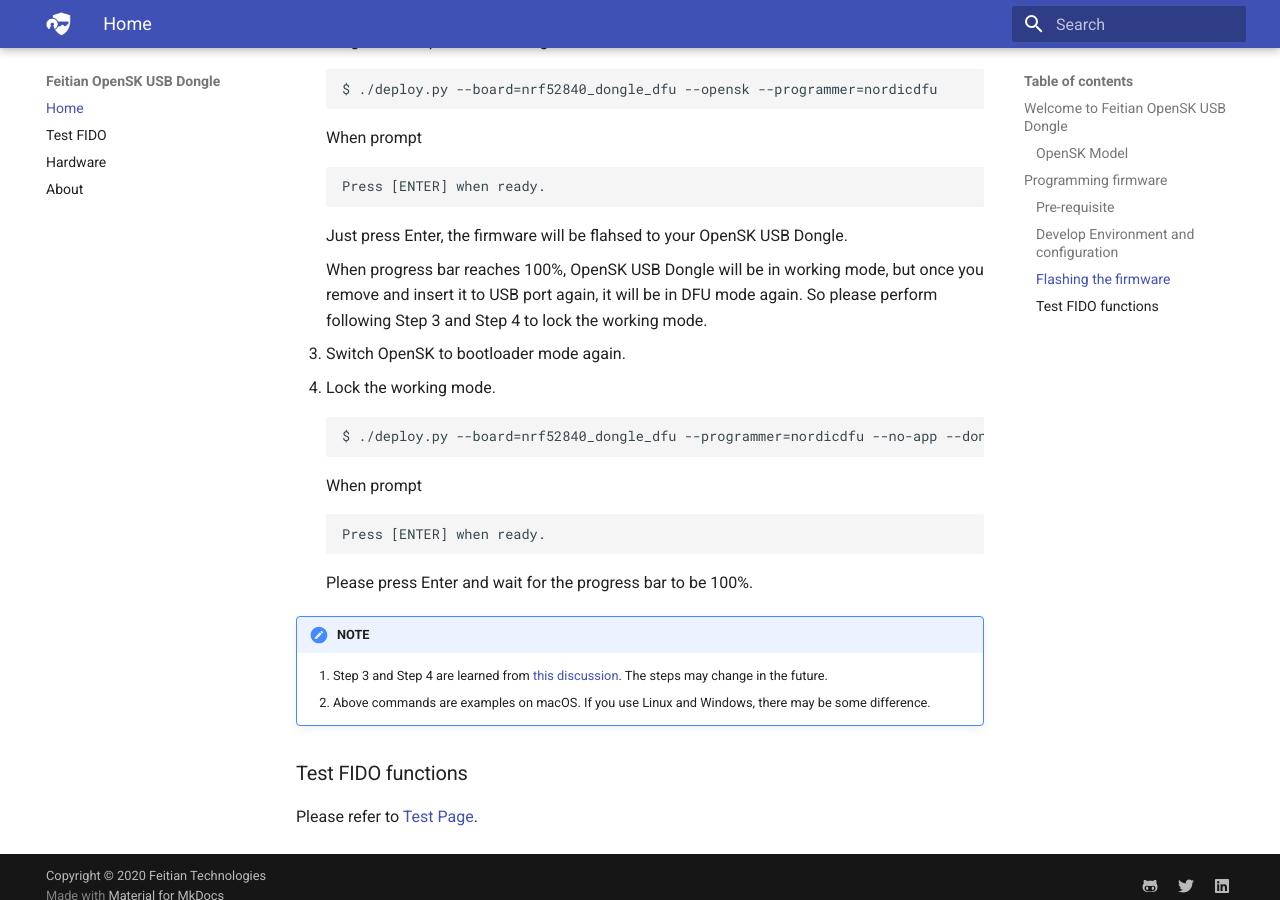
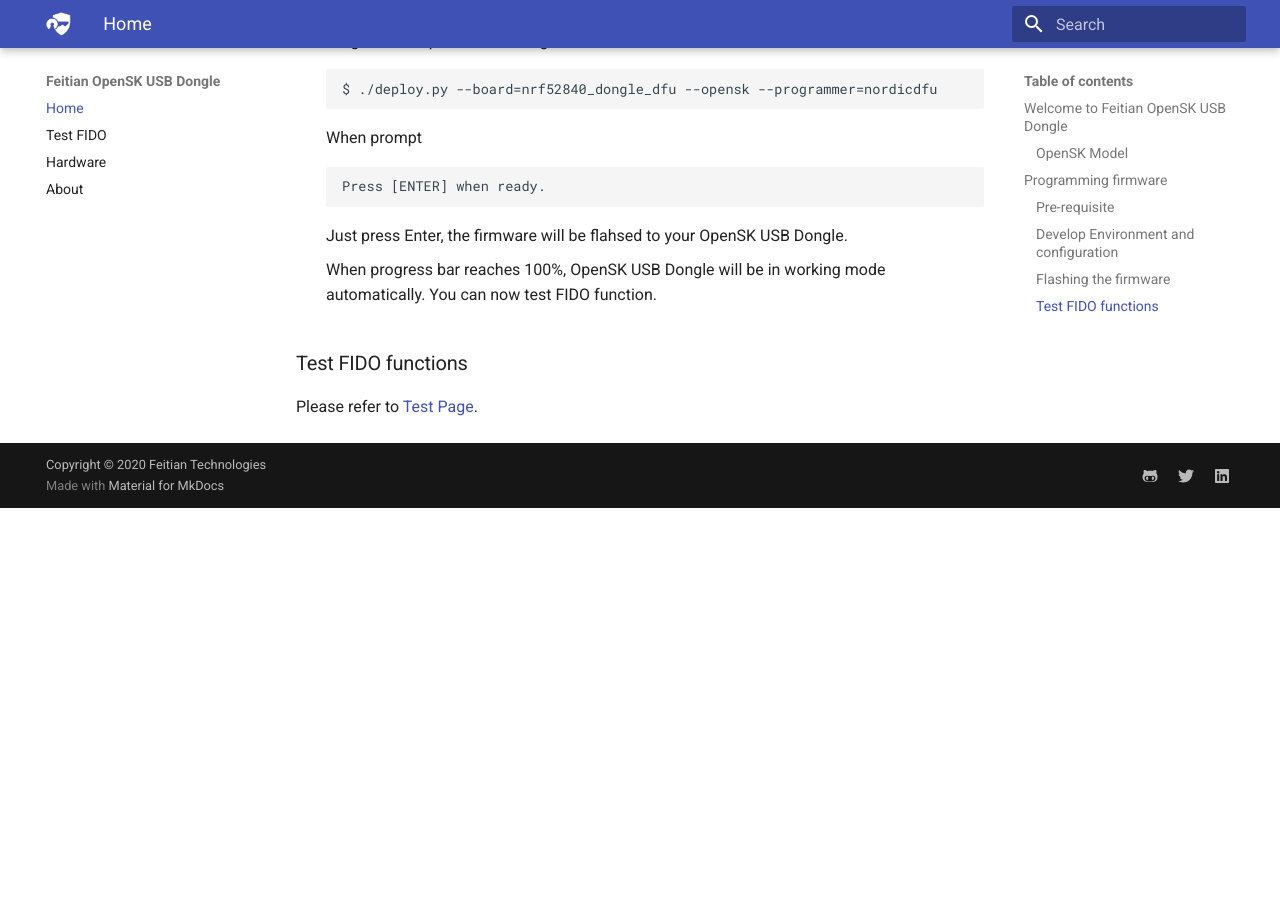
Before and after one commit to FeitianTech/OpenSK_USB, an MkDocs documentation site: the page built from docs/index.md, in a window 1280 px wide and 900 px high, scrolled down 2402 px. Built offline with MkDocs 1.6.1 and Material for MkDocs 9.7.7, drawn with Linux system fonts in a browser that asks for light colours; after the commit the page ends 2910 px from its top, so only the background shows below that.

Commit message:
now just do nrfutil once to flash firmware and active it.

````diff
--- a/docs/index.md
+++ b/docs/index.md
@@ -73,22 +73,7 @@ Press [ENTER] when ready.
 ```
     Just press Enter, the firmware will be flahsed to your OpenSK USB Dongle.
 
-    When progress bar reaches 100%, OpenSK USB Dongle will be in working mode, but once you remove and insert it to USB port again, it will be in DFU mode again. So please perform following Step 3 and Step 4 to lock the working mode.
-
-3. Switch OpenSK to bootloader mode again.
-4. Lock the working mode.
-```
-$ ./deploy.py --board=nrf52840_dongle_dfu --programmer=nordicdfu --no-app --dont-clear-apps
-```
-    When prompt
-```
-Press [ENTER] when ready.
-```
-    Please press Enter and wait for the progress bar to be 100%.
-
-!!! note "NOTE"
-    1. Step 3 and Step 4 are learned from [this discussion](https://github.com/google/OpenSK/issues/81 "Flash USB dongle without additional hardware"). The steps may change in the future.
-    2. Above commands are examples on macOS. If you use Linux and Windows, there may be some difference.
+    When progress bar reaches 100%, OpenSK USB Dongle will be in working mode automatically. You can now test FIDO function.
 
 ### Test FIDO functions
 Please refer to [Test Page](./test.md).
````
Also changed, not shown: docs/test.md (+1 -1 lines).
